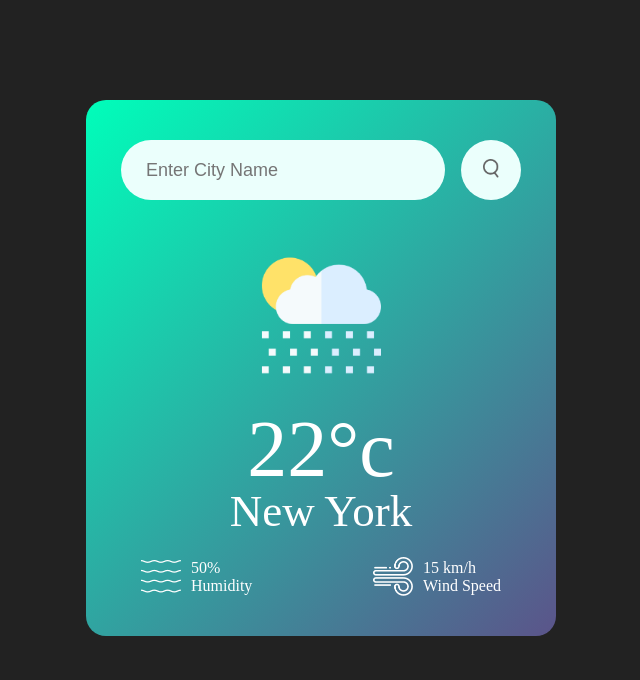
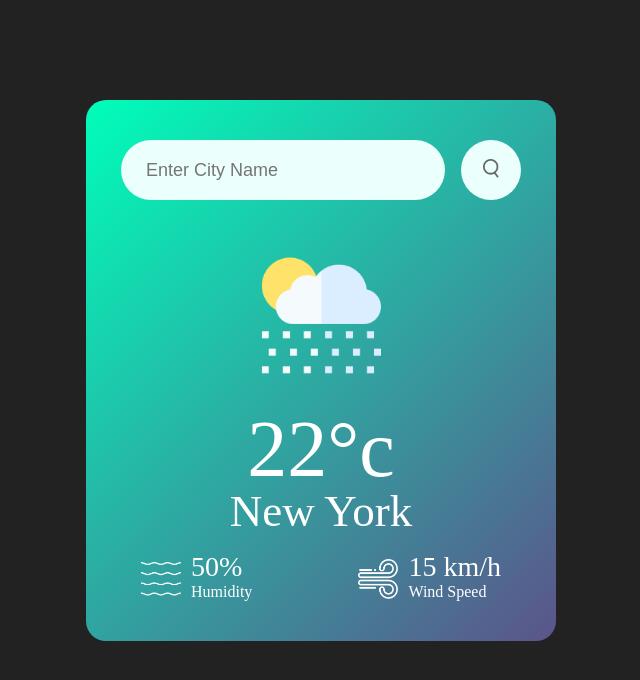
Before and after one commit to KevinLucasG/Weather, a plain HTML site: page index.html in a window 1280 px wide. Shown: the whole page, without its empty margins (319-959 px from the left). Drawn offline with Linux system fonts and the light colour scheme.

Commit message:
Changed the font and margin

```diff
--- a/style.css
+++ b/style.css
@@ -87,3 +87,9 @@ body {
   width: 40px;
   margin-right: 10px;
 }
+
+.humidity,
+.wind {
+  font-size: 28px;
+  margin-top: -6px;
+}
```
